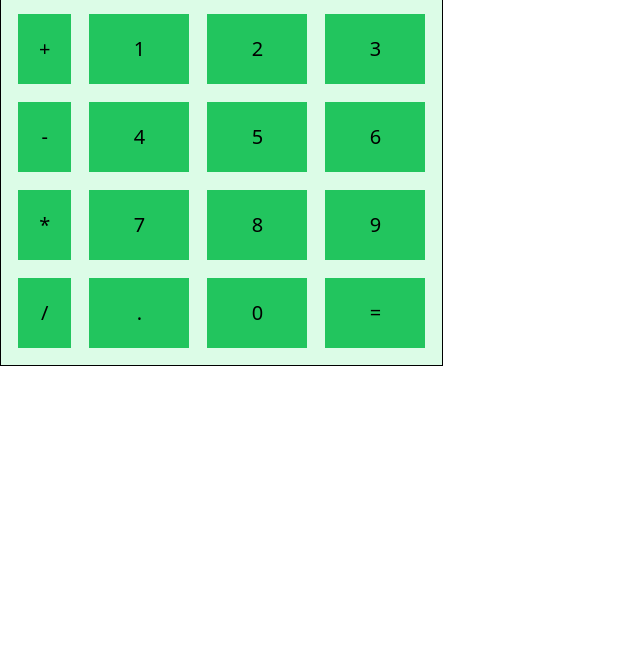
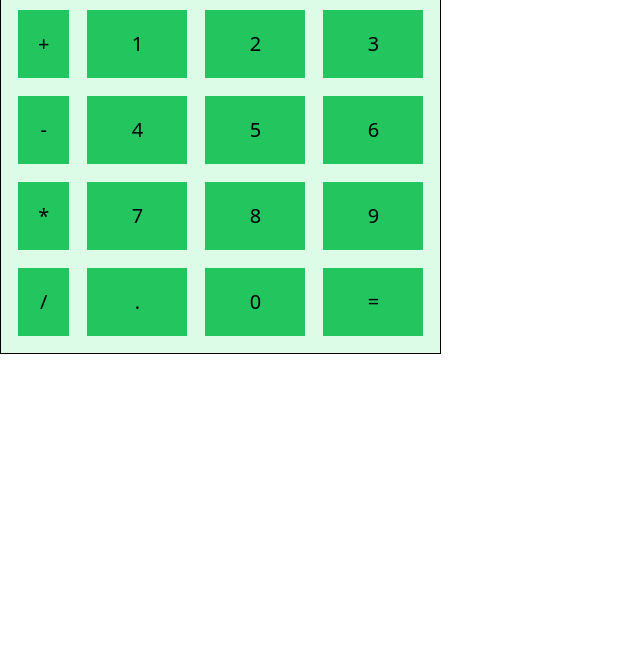
Before and after one commit to RAZZRO/calculator, a plain HTML site: page index.html in a window 1280 px wide. Shown: the part 148-800 px from the top of the page, without its empty margins (0-640 px from the left). Drawn offline with Linux system fonts and the light colour scheme.

Commit message:
changig style

```diff
--- a/index.html
+++ b/index.html
@@ -12,15 +12,15 @@
 
 
 
-    <table class=" text-xl		 text-center bg-green-100 border-black	border-separate border-spacing-4 border ">
+    <table class=" text-xl	text-center bg-green-100 border-black	border-separate border-spacing-4 border ">
         <tr>
-            <td class="	px-5 border border-green-100" colspan="5">
+            <td  colspan="8">
                 <p class="text-3xl font-bold">claculator</p>
             </td>
         </tr>
         <tr>
-            <td class="bg-green-500	 border border-green-100 ">
-                <button class="clear-button p-5">c</button>
+            <td ">
+                <button class="clear-button bg-green-500 p-5 w-full h-full">c</button>
             </td>
             <td class="bg-green-500	px-5 border border-green-100" colspan="3">
                 <input class="input" type=" text">
@@ -28,59 +28,59 @@
         </tr>
 
         <tr>
-            <td class="bg-green-500	 border border-green-100 ">
-                <button class="operator p-5">+</button>
+            <td>
+                <button class="operator bg-green-500 p-5 w-full h-full">+</button>
             </td>
-            <td class="bg-green-500	 border border-green-100 ">
-                <button class="number p-5">1</button>
+            <td>
+                <button class="number bg-green-500 p-5 w-full h-full">1</button>
             </td>
-            <td class="bg-green-500	 border border-green-100 ">
-                <button class="number p-5">2</button>
+            <td>
+                <button class="number bg-green-500 p-5 w-full h-full">2</button>
             </td>
-            <td class="bg-green-500	 border border-green-100 ">
-                <button class="number p-5">3</button>
+            <td >
+                <button class="number bg-green-500 p-5 w-full h-full">3</button>
             </td>
         </tr>
         <tr>
-            <td class="bg-green-500	 border border-green-100 ">
-                <button class="operator p-5">-</button>
+            <td c>
+                <button class="operator bg-green-500 p-5 w-full h-full">-</button>
             </td>
-            <td class="bg-green-500	 border border-green-100 ">
-                <button class="number p-5">4</button>
+            <td >
+                <button class="number bg-green-500 p-5 w-full h-full">4</button>
             </td>
-            <td class="bg-green-500	 border border-green-100 ">
-                <button class="number p-5">5</button>
+            <td>
+                <button class="number bg-green-500 p-5 w-full h-full">5</button>
             </td>
-            <td class="bg-green-500	 border border-green-100 ">
-                <button class="number p-5">6</button>
+            <td>
+                <button class="number bg-green-500 p-5 w-full h-full">6</button>
             </td>
         </tr>
         <tr>
-            <td class="bg-green-500	 border border-green-100 ">
-                <button class="operator p-5">*</button>
+            <td>
+                <button class="operator bg-green-500 p-5 w-full h-full">*</button>
             </td>
-            <td class="bg-green-500	 border border-green-100 ">
-                <button class="number p-5">7</button>
+            <td>
+                <button class="number bg-green-500 p-5 w-full h-full">7</button>
             </td>
-            <td class="bg-green-500	 border border-green-100 ">
-                <button class="number p-5">8</button>
+            <td>
+                <button class="number bg-green-500 p-5 w-full h-full">8</button>
             </td>
-            <td class="bg-green-500	 border border-green-100 ">
-                <button class="number p-5">9</button>
+            <td>
+                <button class="number bg-green-500 p-5 w-full h-full">9</button>
             </td>
         </tr>
         <tr>
-            <td class="bg-green-500	 border border-green-100 ">
-                <button class="operator p-5">/</button>
+            <td>
+                <button class="operator bg-green-500 p-5 w-full h-full">/</button>
             </td>
-            <td class="bg-green-500	 border border-green-100 ">
-                <button class="dot p-5">.</button>
+            <td>
+                <button class="dot bg-green-500 p-5 w-full h-full">.</button>
             </td>
-            <td class="bg-green-500	 border border-green-100 ">
-                <button class="number p-5">0</button>
+            <td>
+                <button class="number bg-green-500 p-5 w-full h-full">0</button>
             </td>
-            <td class="bg-green-500	 border border-green-100 ">
-                <button class="equal p-5">=</button>
+            <td>
+                <button class="equal bg-green-500 p-5 w-full h-full">=</button>
             </td>
         </tr>
     </table>
```
Also changed, not shown: dist/output.css.
